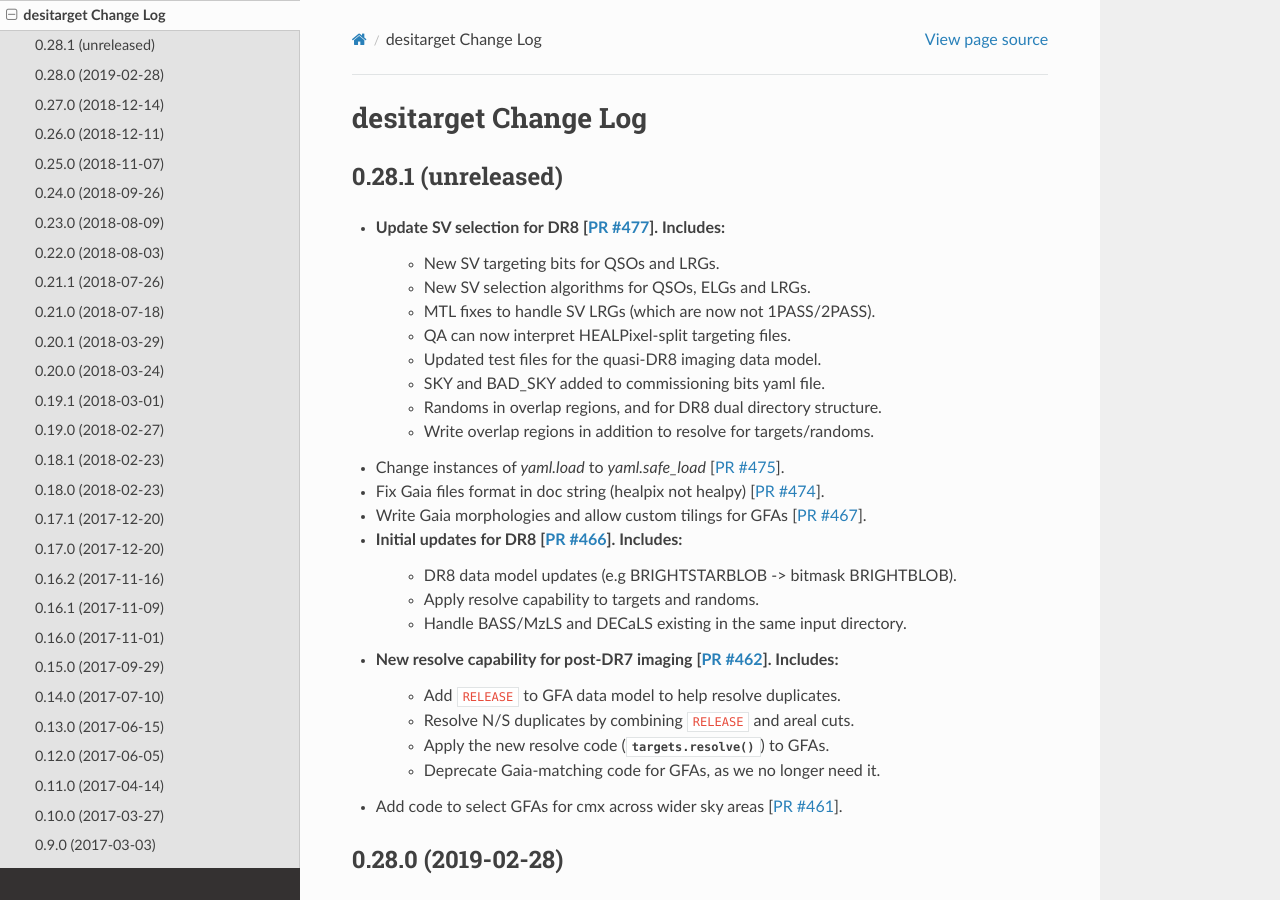
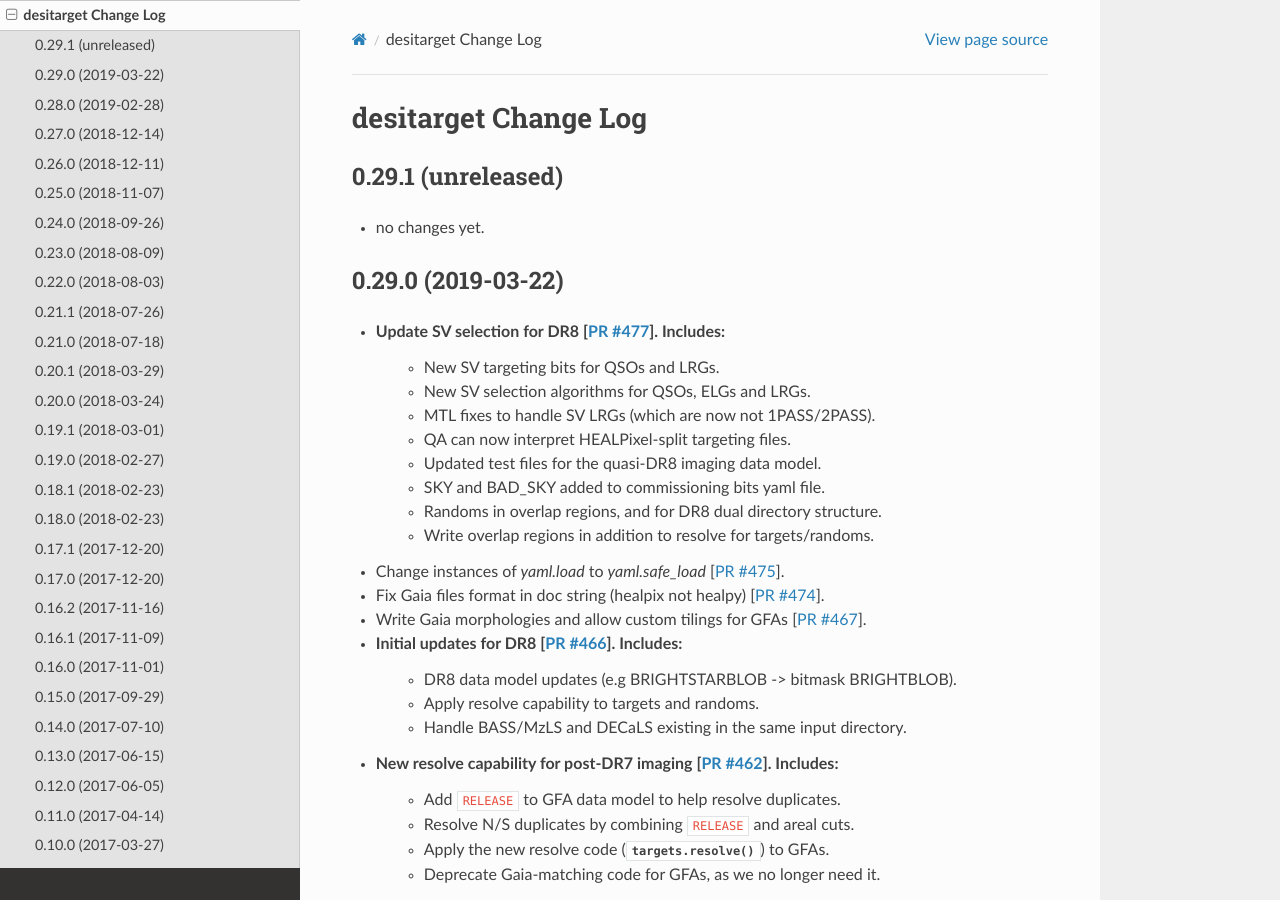
Before and after one commit to desihub/desitarget, a Sphinx documentation site: the page built from doc/changes.rst, in a window 1280 px wide and 900 px high. Built offline with Sphinx 7.4.7 and the Read the Docs theme 2.0.0, drawn with Linux system fonts in a browser that asks for light colours.

Commit message:
update release notes and version for desitarget/0.29.0

```diff
--- a/doc/changes.rst
+++ b/doc/changes.rst
@@ -2,7 +2,12 @@
 desitarget Change Log
 =====================
 
-0.28.1 (unreleased)
+0.29.1 (unreleased)
+-------------------
+
+* no changes yet.
+
+0.29.0 (2019-03-22)
 -------------------
 * Update SV selection for DR8 [`PR #477`_]. Includes:
     * New SV targeting bits for QSOs and LRGs.
--- a/py/desitarget/_version.py
+++ b/py/desitarget/_version.py
@@ -1 +1 @@
-__version__ = '0.28.0.dev2909'
+__version__ = '0.29.0'
```
